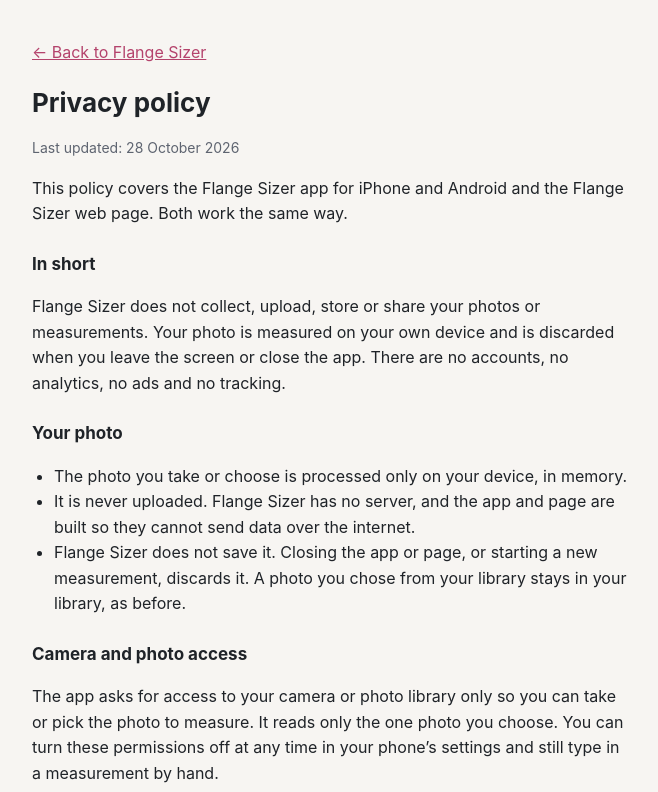
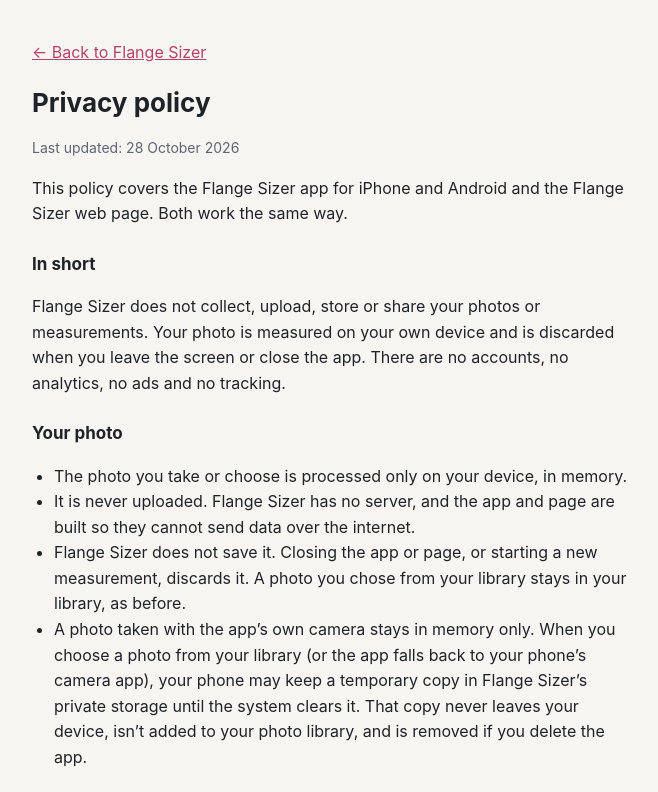
Before and after one commit to flangesizer/flangesizer.github.io, a plain HTML site: page privacy.html in a window 1280 px wide. Shown: the top 792 px of the page, without its empty margins (308-966 px from the left). Drawn offline with Linux system fonts and the light colour scheme.

Commit message:
Privacy: note the temporary copy a library photo may leave in the app's private storage
Co-Authored-By: Claude Opus 5.5 <noreply@anthropic.com>

```diff
--- a/privacy.html
+++ b/privacy.html
@@ -39,6 +39,7 @@
     <li>The photo you take or choose is processed only on your device, in memory.</li>
     <li>It is never uploaded. Flange Sizer has no server, and the app and page are built so they cannot send data over the internet.</li>
     <li>Flange Sizer does not save it. Closing the app or page, or starting a new measurement, discards it. A photo you chose from your library stays in your library, as before.</li>
+    <li>A photo taken with the app’s own camera stays in memory only. When you choose a photo from your library (or the app falls back to your phone’s camera app), your phone may keep a temporary copy in Flange Sizer’s private storage until the system clears it. That copy never leaves your device, isn’t added to your photo library, and is removed if you delete the app.</li>
   </ul>
 
   <h2>Camera and photo access</h2>
```
